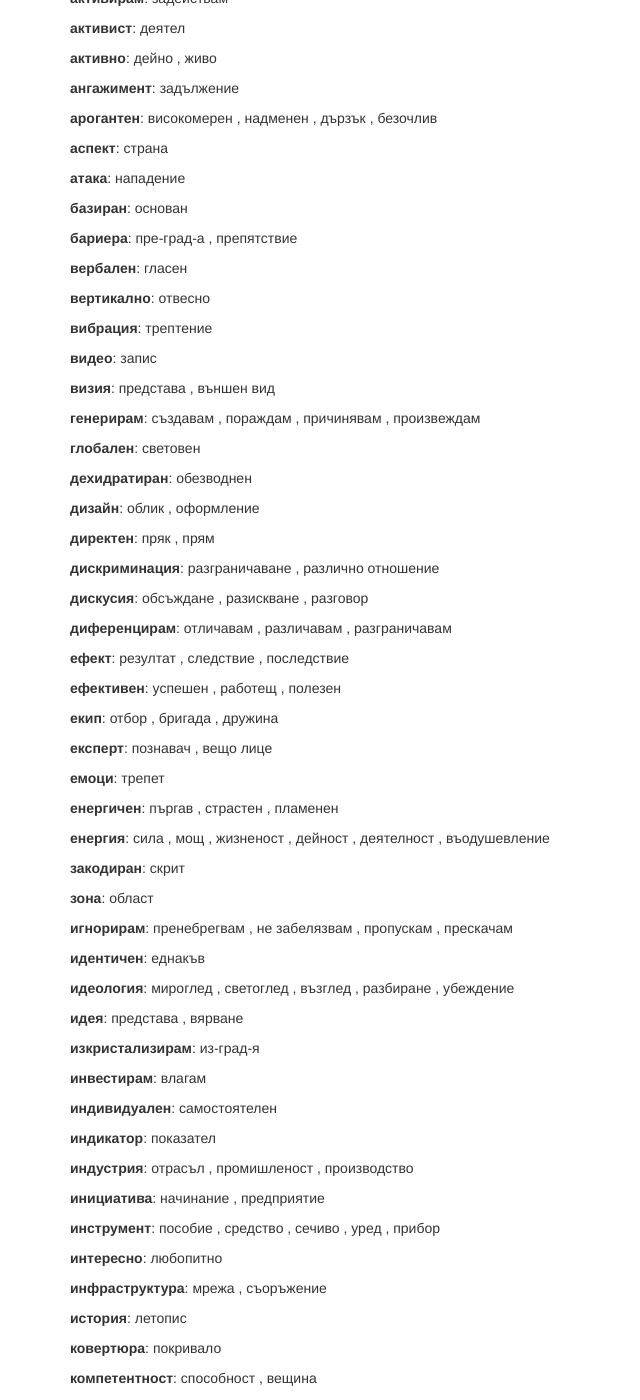
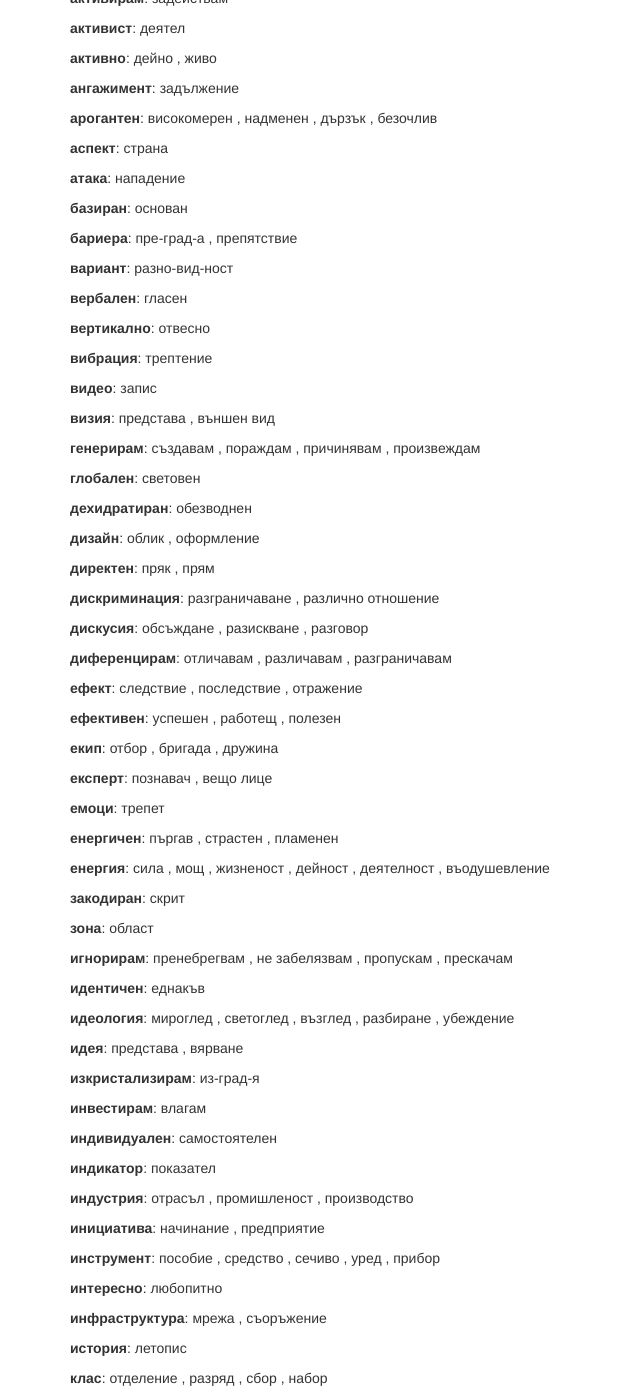
Before and after one commit to archri/hristos_site, a Jekyll site: the page built from dictionary_bulgarian_purity.html, in a window 1280 px wide and 1400 px high, scrolled down 264 px. Shown: the whole window, without its empty margins (0-640 px from the left). Built offline with Jekyll 4.4.1, drawn with Linux system fonts in a browser that asks for light colours; nearby versions of some CDN libraries; some of the changed text lies outside the part shown.

```diff
--- a/_data/dictionaries/bulgarian/purity.yml
+++ b/_data/dictionaries/bulgarian/purity.yml
@@ -22,6 +22,7 @@
 бариера:
   - пре-град-а
   - препятствие
+вариант: разно-вид-ност
 вербален:
   - гласен
 вертикално:
@@ -58,9 +59,9 @@
   - различавам
   - разграничавам
 ефект:
-  - резултат
   - следствие
   - последствие
+  - отражение
 ефективен:
   - успешен
   - работещ
@@ -127,6 +128,11 @@
   - мрежа
   - съоръжение
 история: летопис
+клас:
+  - отделение
+  - разряд
+  - сбор
+  - набор
 ковертюра:
   - покривало
 компетентност:
@@ -242,6 +248,7 @@
   - начин
   - път
 психологическо: душевно
+разшифровам: разгадавам
 реален:
   - истински
   - действителен
@@ -267,6 +274,7 @@
   - преча на
   - вредя на
   - подривам
+символ: знак
 синтезирам:
   - от-деля
 система:
--- a/_data/movies.csv
+++ b/_data/movies.csv
@@ -20,6 +20,7 @@ year,imdb_id,rating,name
 2012,2358990,2,Джулай
 2013,1731141,2,Играта на Ендер
 2013,0816442,2,Крадецът на книги
+2014,2084970,3,Игра на кодове
 2014,1745787,1,Племето
 2014,3674140,3,Солта на Земята
 2015,3327994,4,Човек
```
